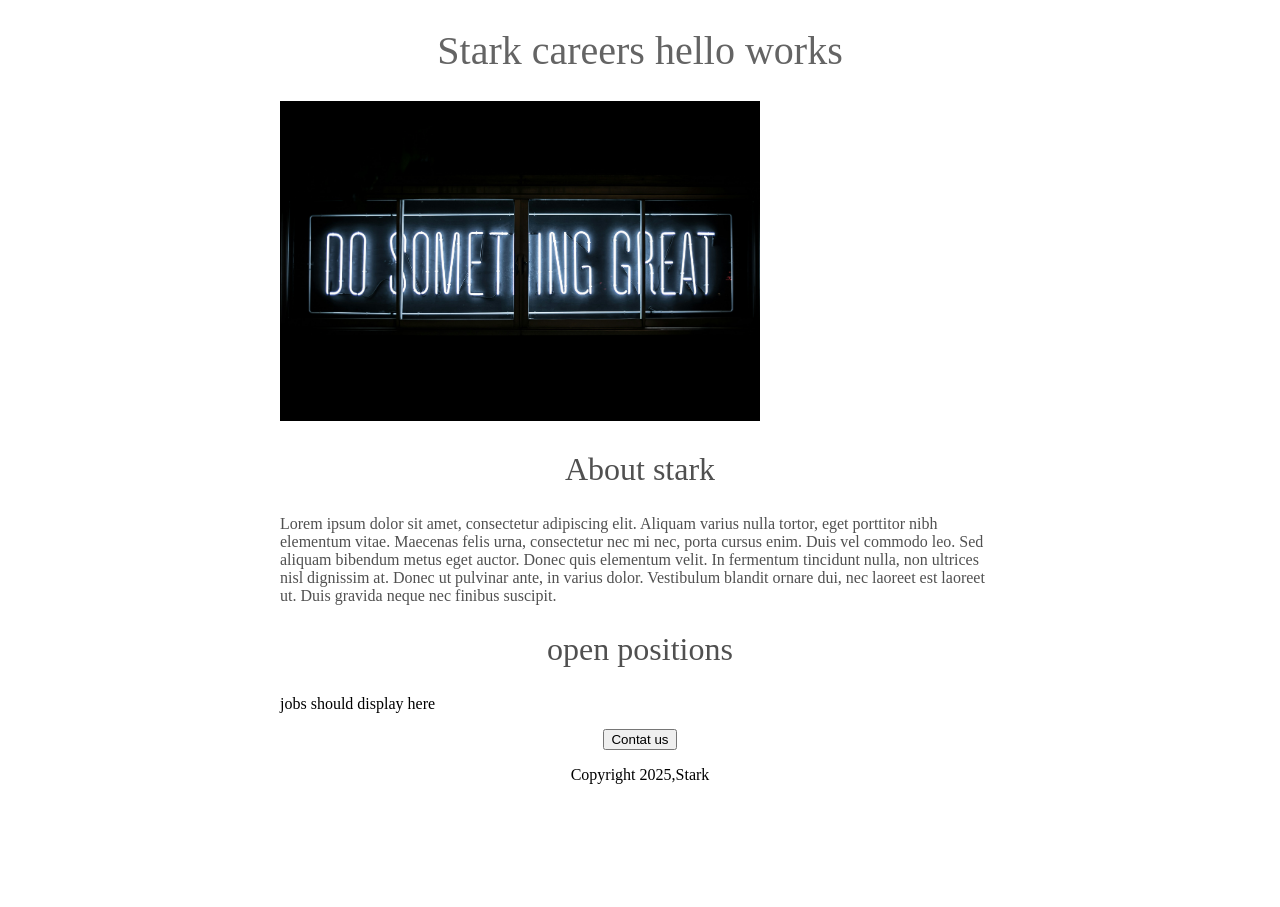
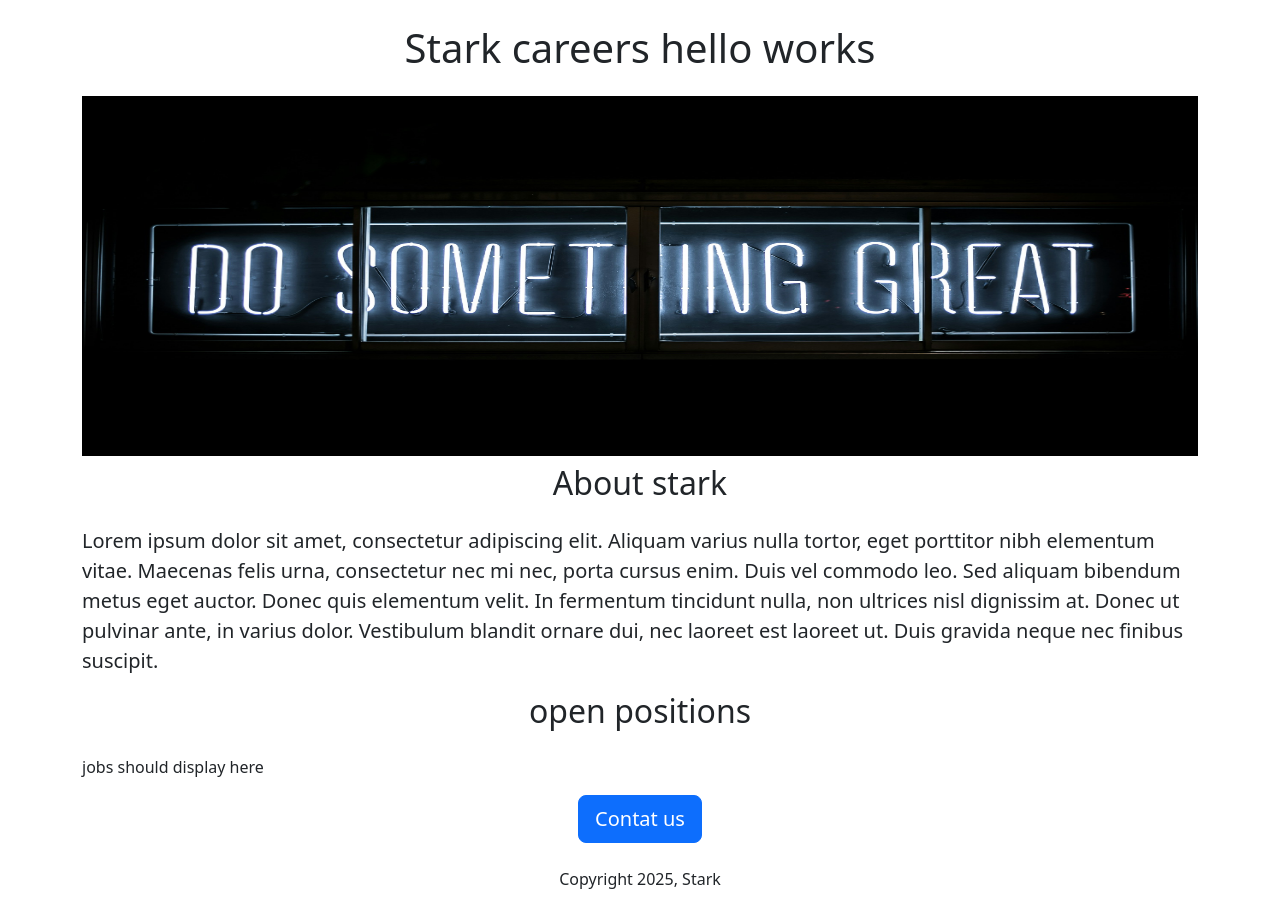
Before and after one commit to Harish-lvrk/stark-careers-website-v2, a Flask app: page / in a window 1280 px wide. Before the commit the page ends 784 px from the top, so only its background shows below. Run offline with Flask 3, Linux system fonts and the light colour scheme.

Commit message:
worked with the bootstrap

```diff
--- a/templates/home.html
+++ b/templates/home.html
@@ -4,67 +4,44 @@
     <title>
       Stark careers
     </title>
+
+    <meta charset="utf-8">
+    <meta name="viewport" content="width=device-width, initial-scale=1">
+    <link href="https://cdn.jsdelivr.net/npm/bootstrap@5.3.7/dist/css/bootstrap.min.css" rel="stylesheet" integrity="sha384-LN+7fdVzj6u52u30Kp6M/trliBMCMKTyK833zpbD+pXdCLuTusPj697FH4R/5mcr" crossorigin="anonymous">
   <style>
-      h1{
-        font-size : 40px;
-        font-family : radial-gradient;
-        font-weight: normal;
-        color: rgb(100,100,100);
-        text-align: center;
+    #banner{
+      width: 100%;
+      height: 360px;
     }
-      h2{
-         font-size : 32px;
-           font-family : radial-gradient;
-           font-weight: normal;
-           color: rgb(80,80,80);
-           text-align: center;
-         }
-      }
-      #banner{
-        width:100%;
-        height: 360px;
-        object-fit:cover;
-
-      }
-      #container{
-        max-width : 720px;
-        margin :0 auto 0 auto;
-      }
-      .bodytext{
-        font-family : radial-gradient;
-        color: rgb(80,80,80);
-      }
-
-
   </style>
   </head>
   <body>
-    <div id="container">
+    <div class="container">
 
 
-      <h1>
+      <h1 class="text-center mt-4 mb-4">
         Stark careers hello works
       </h1>
-      <img id="banner" src="static/banner.jpg"  height="320" alt="work hard">
-      <h2>
+      <img class="img-fluid" id="banner" src="static/banner.jpg"  height="320" alt="work hard">
+      <h2 class="text-center mt-2 mb-4" >
         About stark
 
       </h2>
-      <p class="bodytext">
+      <p class="lead">
         Lorem ipsum dolor sit amet, consectetur adipiscing elit. Aliquam varius nulla tortor, eget porttitor nibh elementum vitae. Maecenas felis urna, consectetur nec mi nec, porta cursus enim. Duis vel commodo leo. Sed aliquam bibendum metus eget auctor. Donec quis elementum velit. In fermentum tincidunt nulla, non ultrices nisl dignissim at. Donec ut pulvinar ante, in varius dolor. Vestibulum blandit ornare dui, nec laoreet est laoreet ut. Duis gravida neque nec finibus suscipit.
-      </p class="bodytext">
-      <h2>
+      </p>
+      <h2 class="text-center mt-2 mb-4">
         open positions
-      </h2>
+      </h2 >
       <p>
         jobs should display here
       </p>
 
-      <div style="text-align:center;">
-        <button  >
+      <div class="text-center">
+      <button class="btn btn-primary btn-lg" >
         Contat us
       </button>
-        <p> Copyright 2025,Stark</p>
+        <p class="mt-4">Copyright 2025, Stark</p>
 
       </div>
     </div>
```
Lines whose indentation alone changed are shown as unchanged.
